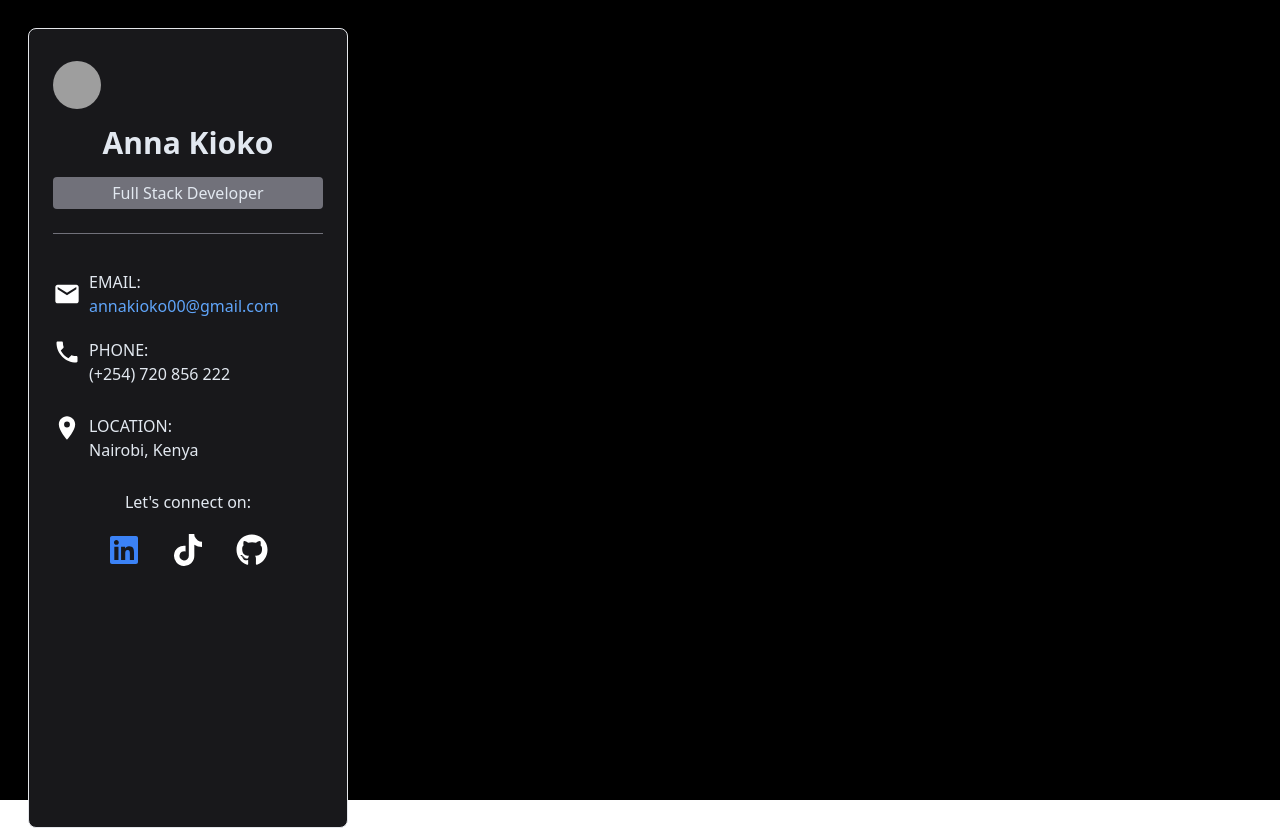
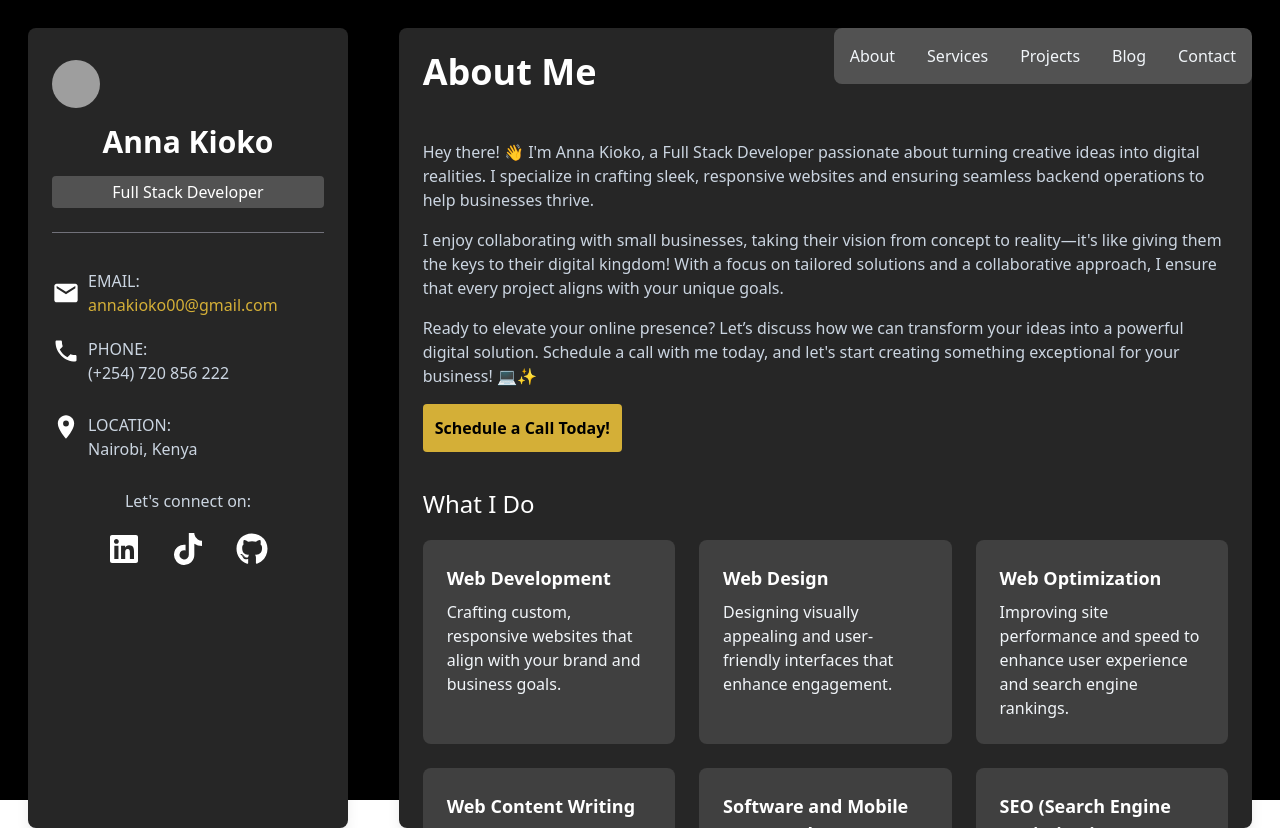
Before and after one commit to annakioko/My_Portfolio, a React (Vite) app: page /about in a window 1280 px wide. Before the commit the page ends 800 px from the top, so only its background shows below. Built offline with nearby package versions, Linux system fonts and the light colour scheme; grey boxes are pictures that could not be loaded.

Commit message:
about us done

```diff
--- a/src/App.jsx
+++ b/src/App.jsx
@@ -1,11 +1,31 @@
 import React from "react";
-import Sidebar from "/src/components/Sidebar";
+import { BrowserRouter as Router, Route, Routes } from "react-router-dom";
+import Navbar from "./components/Navbar";
+import About from "./Pages/About";
+import Services from "./Pages/Services";
+import Projects from "./Pages/Projects";
+import Blog from "./Pages/Blog";
+import Contact from "./Pages/Contact";
+import Sidebar from "./components/Sidebar";
 
 function App() {
   return (
-    <div className=" min-h-screen bg-black flex">
+    <div className="flex  min-h-screen bg-black text-white p-4 ml-1/4 grow-0 ">
       <Sidebar />
-      <div className="ml-1/4 p-4"> </div>
+
+      {/* Main content section */}
+      <Router>
+        <div className="mt-7 flex-1 overflow-y-auto  bg-neutral-800 mr-7 shadow-lg rounded-lg  h-full p-6 absolute inset-y-0 right-0 w-4/6">
+          <Navbar />
+          <Routes>
+            <Route path="/about" element={<About />} />
+            <Route path="/services" element={<Services />} />
+            <Route path="/projects" element={<Projects />} />
+            <Route path="/blog" element={<Blog />} />
+            <Route path="/contact" element={<Contact />} />
+          </Routes>
+        </div>
+      </Router>
     </div>
   );
 }
--- a/src/Pages/About.jsx
+++ b/src/Pages/About.jsx
@@ -1,135 +1,90 @@
 import React from "react";
-import { Pie, Bar } from "react-chartjs-2";
-import {
-  Chart as ChartJS,
-  ArcElement,
-  Tooltip,
-  Legend,
-  CategoryScale,
-  LinearScale,
-  BarElement,
-} from "chart.js";
 
-ChartJS.register(
-  ArcElement,
-  Tooltip,
-  Legend,
-  CategoryScale,
-  LinearScale,
-  BarElement
-);
+export default function About() {
+  return (
+    <div className="text-slate-300">
+      <h1 className="text-4xl text-white font-bold mb-12">About Me</h1>
+      <p className="mb-4">
+        Hey there! 👋 I'm Anna Kioko, a Full Stack Developer passionate about
+        turning creative ideas into digital realities. I specialize in crafting
+        sleek, responsive websites and ensuring seamless backend operations to
+        help businesses thrive.
+      </p>
+      <p className="mb-4">
+        I enjoy collaborating with small businesses, taking their vision from
+        concept to reality—it's like giving them the keys to their digital
+        kingdom! With a focus on tailored solutions and a collaborative
+        approach, I ensure that every project aligns with your unique goals.
+      </p>
+      <p className="mb-4">
+        Ready to elevate your online presence? Let’s discuss how we can
+        transform your ideas into a powerful digital solution. Schedule a call
+        with me today, and let's start creating something exceptional for your
+        business! 💻✨
+      </p>
+      <button className="bg-gold p-3 text-black rounded text-center font-bold mb-9">
+        Schedule a Call Today!
+      </button>
 
-const About = () => {
-  // Data for the Pie Chart (Fun Facts)
-  const pieData = {
-    labels: [
-      "Reading Manga",
-      "Watching Anime",
-      "Telling Dad Jokes",
-      "Cafe Hunting",
-      "Gaming",
-    ],
-    datasets: [
-      {
-        data: [25, 25, 20, 15, 15],
-        backgroundColor: [
-          "#FF6384",
-          "#36A2EB",
-          "#FFCE56",
-          "#4BC0C0",
-          "#9966FF",
-        ],
-        hoverBackgroundColor: [
-          "#FF6384",
-          "#36A2EB",
-          "#FFCE56",
-          "#4BC0C0",
-          "#9966FF",
-        ],
-      },
-    ],
-  };
+      <h2 className="text-2xl text-white mb-5">What I Do</h2>
 
-  // Data for the Bar Chart (Skills)
-  const barData = {
-    labels: ["Python", "Figma", "JavaScript", "Quirky Skill"],
-    datasets: [
-      {
-        label: "Skill Level",
-        data: [80, 70, 85, 50],
-        backgroundColor: ["#FF6384", "#36A2EB", "#FFCE56", "#4BC0C0"],
-      },
-    ],
-  };
+      <div className="flex flex-wrap gap-6">
+        <div className="bg-neutral-700 rounded-lg p-6 flex-1 min-w-[200px]">
+          <h3 className="text-lg text-white font-bold mb-2">Web Development</h3>
+          <p className="text-slate-100">
+            Crafting custom, responsive websites that align with your brand and
+            business goals.
+          </p>
+        </div>
 
-  return (
-    <div>
-      {/* Hero Section */}
-      <section className="bg-white p-16">
-        <div className="flex flex-col md:flex-row items-center justify-center h-screen bg-white ">
-          <div className="relative z-10 max-w-xl mx-auto text-left p-8 md:w-1/2">
-            <h1 className="text-8xl font-bold text-gray-800 mb-3">about.</h1>
-            <p className="mb-4 text-black">
-              Hello there! I'm Anna Kioko, a full stack software developer based
-              in the vibrant city of Nairobi, Kenya. What does that mean, you
-              ask? Well, it means I’m like the superhero of software development
-              – I handle everything from the front end (what you see) to the
-              back end (what you don't see, but it makes the magic happen).
-              Think of me as the jack-of-all-trades who builds websites and apps
-              that can do everything except make you coffee (still working on
-              that one)! When I'm not coding, you might find me exploring new
-              cafes, binge-watching tech tutorials, or trying to conquer the
-              latest coding challenge. Welcome to my digital diary, where code
-              meets creativity and a little bit of quirkiness!
-            </p>
-          </div>
-          <div className="relative z-10 md:w-1/2 flex justify-center">
-            <img
-              src="/src/assets/contactpage.jpg"
-              alt="Your Image"
-              className="w-full h-full mt-32 object-cover rounded-md shadow-lg "
-            />
-          </div>
+        <div className="bg-neutral-700 rounded-lg p-6 flex-1 min-w-[200px]">
+          <h3 className="text-lg text-white font-bold mb-2">Web Design</h3>
+          <p className="text-slate-100">
+            Designing visually appealing and user-friendly interfaces that
+            enhance engagement.
+          </p>
         </div>
-      </section>
 
-      {/* Fun Facts Section */}
-      <div className="bg-slate-200 py-16">
-        <div className="container mx-auto text-center">
-          <h2 className="text-3xl md:text-4xl font-bold mb-8">
-            Fun Facts About Me
-          </h2>
-          <div className="max-w-2xl mx-auto">
-            <Pie data={pieData} />
-          </div>
+        <div className="bg-neutral-700 rounded-lg p-6 flex-1 min-w-[200px]">
+          <h3 className="text-lg text-white font-bold mb-2">
+            Web Optimization
+          </h3>
+          <p className="text-slate-100">
+            Improving site performance and speed to enhance user experience and
+            search engine rankings.
+          </p>
+        </div>
+
+        <div className="bg-neutral-700 rounded-lg p-6 flex-1 min-w-[200px]">
+          <h3 className="text-lg text-white font-bold mb-2">
+            Web Content Writing
+          </h3>
+          <p className="text-slate-100">
+            Producing compelling, SEO-friendly content that captures your
+            audience’s attention.
+          </p>
+        </div>
+
+        <div className="bg-neutral-700 rounded-lg p-6 flex-1 min-w-[200px]">
+          <h3 className="text-lg text-white font-bold mb-2">
+            Software and Mobile App Development
+          </h3>
+          <p className="text-slate-100">
+            Building customized software solutions and mobile applications to
+            meet specific needs.
+          </p>
+        </div>
+
+        <div className="bg-neutral-700 rounded-lg p-6 flex-1 min-w-[200px]">
+          <h3 className="text-lg text-white font-bold mb-2">
+            SEO (Search Engine Optimization)
+          </h3>
+          <p className="text-slate-100">
+            Enhancing your website’s visibility on search engines through
+            strategic optimization.
+          </p>
         </div>
       </div>
-
-      {/* Skills Section */}
-      <section className="p-20 bg-white">
-        <div className="">
-          <div className="container mx-auto text-center">
-            <h2 className="text-3xl md:text-4xl font-bold mb-8">My Skills</h2>
-            <div className="max-w-7xl mx-9xl h-96">
-              <Bar
-                data={barData}
-                options={{
-                  responsive: true,
-                  maintainAspectRatio: false,
-                  scales: {
-                    y: {
-                      beginAtZero: true,
-                      max: 100,
-                    },
-                  },
-                }}
-              />
-            </div>
-          </div>
-        </div>
-      </section>
     </div>
   );
-};
-
-export default About;
+}
--- /dev/null
+++ b/src/Pages/Projects.jsx
@@ -0,0 +1,9 @@
+import React from 'react'
+
+export default function Projects() {
+  return (
+    <div>
+      <h1 className="text-4xl font-bold mb-12">Projects .</h1>
+    </div>
+  );
+}
--- /dev/null
+++ b/src/Pages/Services.jsx
@@ -0,0 +1,9 @@
+import React from 'react'
+
+export default function Services() {
+  return (
+    <div>
+      <h1 className="text-4xl font-bold mb-12">Services .</h1>
+    </div>
+  );
+}
--- a/src/components/Navbar.jsx
+++ b/src/components/Navbar.jsx
@@ -1,79 +1,36 @@
-import React, { useState } from "react";
+import React from "react";
 import { Link } from "react-router-dom";
 
 const Navbar = () => {
-  const [isOpen, setIsOpen] = useState(false);
-
-  const toggleMenu = () => {
-    setIsOpen(!isOpen);
-  };
-
   return (
-    <nav className="w-full bg-royalblue text-gold">
-      <div className="container mx-auto flex justify-between items-center  md:p-8 text-2xl">
-        <Link to="/">
-          <img src="/src/assets/logo.png" alt="Logo" className="h-10" />
-        </Link>
-        <div className="flex-1 flex justify-center">
-          <div
-            className={`flex-col md:flex md:flex-row md:space-x-8 items-center ${
-              isOpen ? "block" : "hidden"
-            } md:block`}
-          >
-            <Link
-              to="/home"
-              className="mx-2 relative hover:text-gray-400 after:block after:absolute after:w-full after:h-0.5 after:bg-current after:left-0 after:bottom-0 after:rounded after:transform after:scale-x-0 hover:after:scale-x-100 after:transition-transform after:duration-300 after:bg-no-repeat after:bg-contain after:bg-bottom after:bg-[url('/src/assets/squiggly-line.svg')]"
-            >
-              Home
-            </Link>
-            <Link
-              to="/about"
-              className="mx-2 relative hover:text-gray-400 after:block after:absolute after:w-full after:h-0.5 after:bg-current after:left-0 after:bottom-0 after:rounded after:transform after:scale-x-0 hover:after:scale-x-100 after:transition-transform after:duration-300 after:bg-no-repeat after:bg-contain after:bg-bottom after:bg-[url('/src/assets/squiggly-line.svg')]"
-            >
+    <nav className="bg-neutral-600 rounded-lg p-4 mx-auto absolute top-0 right-0 flex justify-between mb-7 ">
+      <ul className="flex space-x-8">
+        <li>
+          <Link to="/about" className="text-slate-100 hover:text-gold">
             About
           </Link>
-            <Link
-              to="/recentprojects"
-              className="mx-2 relative hover:text-gray-400 after:block after:absolute after:w-full after:h-0.5 after:bg-current after:left-0 after:bottom-0 after:rounded after:transform after:scale-x-0 hover:after:scale-x-100 after:transition-transform after:duration-300 after:bg-no-repeat after:bg-contain after:bg-bottom after:bg-[url('/src/assets/squiggly-line.svg')]"
-            >
+        </li>
+        <li>
+          <Link to="/services" className="text-slate-100 hover:text-gold">
+            Services
+          </Link>
+        </li>
+        <li>
+          <Link to="/projects" className="text-slate-100 hover:text-gold">
             Projects
           </Link>
-            <Link
-              to="/blog"
-              className="mx-2 relative hover:text-gray-400 after:block after:absolute after:w-full after:h-0.5 after:bg-current after:left-0 after:bottom-0 after:rounded after:transform after:scale-x-0 hover:after:scale-x-100 after:transition-transform after:duration-300 after:bg-no-repeat after:bg-contain after:bg-bottom after:bg-[url('/src/assets/squiggly-line.svg')]"
-            >
+        </li>
+        <li>
+          <Link to="/blog" className="text-slate-100 hover:text-gold">
             Blog
           </Link>
-            <Link
-              to="/contact"
-              className="mx-2 relative hover:text-gray-400 after:block after:absolute after:w-full after:h-0.5 after:bg-current after:left-0 after:bottom-0 after:rounded after:transform after:scale-x-0 hover:after:scale-x-100 after:transition-transform after:duration-300 after:bg-no-repeat after:bg-contain after:bg-bottom after:bg-[url('/src/assets/squiggly-line.svg')]"
-            >
+        </li>
+        <li>
+          <Link to="/contact" className="text-slate-100 hover:text-gold">
             Contact
           </Link>
-          </div>
-        </div>
-        <div className="md:hidden">
-          <button
-            onClick={toggleMenu}
-            className="text-slate-200 focus:outline-none"
-          >
-            <svg
-              className="w-6 h-6"
-              fill="none"
-              stroke="currentColor"
-              viewBox="0 0 24 24"
-              xmlns="http://www.w3.org/2000/svg"
-            >
-              <path
-                strokeLinecap="round"
-                strokeLinejoin="round"
-                strokeWidth="2"
-                d={isOpen ? "M6 18L18 6M6 6l12 12" : "M4 6h16M4 12h16m-7 6h7"}
-              ></path>
-            </svg>
-          </button>
-        </div>
-      </div>
+        </li>
+      </ul>
     </nav>
   );
 };
--- a/src/components/Sidebar.jsx
+++ b/src/components/Sidebar.jsx
@@ -4,7 +4,7 @@ import { MdEmail, MdPhone, MdLocationOn } from "react-icons/md";
 
 const Sidebar = () => {
   return (
-    <div className="w-1/4 h-screen bg-zinc-900 text-slate-200 p-6 rounded-lg overflow-y-auto fixed top-0 left-0 my-7 ml-7 border border-solid-bg-white">
+    <div className="w-1/4 h-screen bg-neutral-800 text-slate-300 p-6 rounded-lg shadow-lg overflow-y-auto fixed top-0 left-0 mt-7 ml-7 ">
       <div className="  mb-6">
         <img
           src="woman-emoji.png"
@@ -12,8 +12,11 @@ const Sidebar = () => {
           className="w-12 h-12 rounded-full mr-4 my-2 items-center"
         />
         <div>
-          <p className="text-3xl font-semibold my-4 text-center"> Anna Kioko</p>
-          <p className="text-center bg-zinc-500 p-1 rounded ">
+          <h1 className="text-3xl font-semibold my-4 text-center text-white">
+            {" "}
+            Anna Kioko
+          </h1>
+          <p className="text-center bg-neutral-600 p-1 rounded w-full text-white">
             Full Stack Developer
           </p>
         </div>
@@ -28,7 +31,7 @@ const Sidebar = () => {
           <p>EMAIL:</p>
           <a
             href="annakioko00@gmail.com"
-            className="text-blue-400 hover:underline"
+            className="text-gold hover:underline"
           >
             annakioko00@gmail.com
           </a>
@@ -63,21 +66,21 @@ const Sidebar = () => {
           target="_blank"
           rel="noopener noreferrer"
         >
-          <FaLinkedin className="w-8 h-8 text-blue-500 hover:text-blue-300" />
+          <FaLinkedin className="w-8 h-8 text-white hover:text-blue-300" />
         </a>
         <a
           href="http://tiktok.com/@annakioko"
           target="_blank"
           rel="noopener noreferrer"
         >
-          <FaTiktok className="w-8 h-8 text-white hover:text-gray-600" />
+          <FaTiktok className="w-8 h-8 text-white hover:text-gold" />
         </a>
         <a
           href="https://github.com/annakioko"
           target="_blank"
           rel="noopener noreferrer"
         >
-          <FaGithub className="w-8 h-8 text-white hover:text-gray-600" />
+          <FaGithub className="w-8 h-8 text-white hover:text-gold" />
         </a>
       </div>
     </div>
--- a/tailwind.config.js
+++ b/tailwind.config.js
@@ -4,7 +4,7 @@ export default {
   theme: {
     extend: {
       colors: {
-        gold: "#FFD700",
+        gold: "#D4AF37",
       },
     },
   },
```
Also changed, not shown: src/Pages/Blog.jsx (+7 -3 lines), src/Pages/Contact.jsx (+5 -51 lines), src/Pages/HomePage.jsx (deleted, +0 -77 lines), src/Pages/Recentprojects.jsx (deleted, +0 -7 lines). Lines whose indentation alone changed are shown as unchanged.
